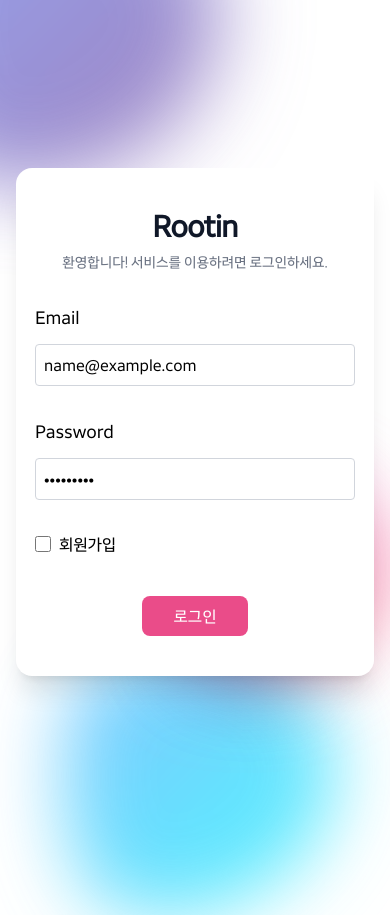
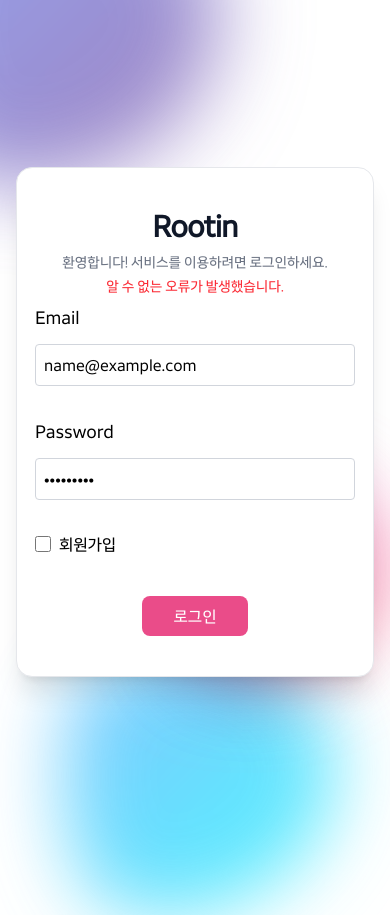
Before and after one commit to sm-rye/rootin-web, a React (Vite) app: page /auth in a window 390 px wide. Both pictures are taken after typing "name@example.com", "Sample123" into the empty fields and a click on the button "로그인". Built offline with nearby package versions, Linux system fonts and the light colour scheme; no server answers.

Commit message:
✨ Feat-rootin : auth 서버 통신 실패시 메시지 처리

```diff
--- a/src/Pages/Auth/AuthPage.tsx
+++ b/src/Pages/Auth/AuthPage.tsx
@@ -12,9 +12,8 @@ export default function AuthPage() {
       <div className="blob blob1" />
       <div className="blob blob2" />
       <div className="blob blob3" />
-
-      <div className="w-full max-w-112.5 px-4 lg:px-0 z-50">
-        <div className="p-10 shadow-xl border-none flex flex-col gap-y-8 bg-white rounded-2xl ">
+      <div className="w-full max-w-112.5 px-4 lg:px-0 z-50 ">
+        <div className="p-10 shadow-xl border border-gray-200 flex flex-col gap-y-8 bg-white rounded-2xl ">
           <header className="flex flex-col items-center gap-y-2">
             <h1 className="text-3xl font-bold tracking-tight text-gray-900">
               Rootin
--- a/src/features/auth/Components/AuthForm.tsx
+++ b/src/features/auth/Components/AuthForm.tsx
@@ -22,40 +22,38 @@ export default function AuthForm({
 
   const {
     authFormData,
+    error,
+
     onChangeAuthInput,
     removeNickname,
     setAuthFormData,
-    error,
     setError,
   } = useAuthForm();
 
-  const { mutate, isPending } = useAuth();
+  const { mutate, isPending, isError, error: responseErr } = useAuth();
 
   const handleAuthSubmit = (e: React.FormEvent<HTMLFormElement>) => {
     e.preventDefault();
+
     const { email, password, nickname } = authFormData;
 
+    // 1. 이메일과 비밀번호의 유효성 검사를 진행한다. (+ 회원가입일 경우 닉네임의 유효성검사를 진행한다)
     const validatedEmail = validateEmail(email);
     const validatedPassword = validatePassword(password);
+    const validatedNickname = isSignup ? validateNickname(nickname) : '';
 
-    setError((prev) => ({
-      ...prev,
+    // 2. 유효성 검사 결과를 에러 상태값에 셋팅한다
+    // - 에러가 있을 경우 메시지 셋팅
+    // - 에러가 없을 경우 빈 스트링
+    setError({
       email: validatedEmail,
       password: validatedPassword,
-    }));
+      nickname: validatedNickname,
+    });
 
-    if (validatedEmail || validatedPassword) return;
-
-    if (isSignup) {
-      const validatedNickname = validateNickname(nickname);
-
-      setError((prev) => ({
-        ...prev,
-        nickname: validatedNickname,
-      }));
-      if (validatedNickname) return;
-    }
-
+    // 3. 유효성 검사 실패 ? 함수리턴 : 뮤테이션 함수 실행
+    if (validatedEmail || validatedPassword || (isSignup && validatedNickname))
+      return;
     mutate({
       mode,
       formData: authFormData,
@@ -65,8 +63,15 @@ export default function AuthForm({
   return (
     <form
       onSubmit={handleAuthSubmit}
-      className="flex flex-col w-full max-w-[320px] mx-auto items-center"
+      className="flex flex-col w-full max-w-[320px] mx-auto items-center relative"
     >
+      {/* 에러가 발생했을 때만 메시지 노출 */}
+      {isError && (
+        <p className="text-red-500 text-sm absolute -top-7">
+          {responseErr.response?.data?.message ||
+            '알 수 없는 오류가 발생했습니다.'}
+        </p>
+      )}
       <fieldset
         disabled={isPending}
         className={`w-full flex flex-col items-center transition-all duration-300  ${isPending ? 'pointer-events-none opacity-90 blur-[0.5px]' : ''}`}
--- a/src/features/auth/model/useAuth.ts
+++ b/src/features/auth/model/useAuth.ts
@@ -16,17 +16,19 @@ export default function useAuth() {
     onSuccess: (data) => {
       const { token, user } = data;
 
+      // 1. token 셋팅
       localStorage.setItem('token', token);
       queryClient.invalidateQueries({ queryKey: ['user'] });
 
+      //2. user 응답값 스토어 저장
       setAuth(user);
-      alert('반갑습니다!');
 
+      //3. 루틴 페이지로 라우팅
       navigate('/routines', { replace: true });
     },
+
     onError: (error) => {
       console.error('인증 실패:', error);
-      alert('로그인/회원가입 중 오류가 발생했습니다.');
     },
   });
 }
--- a/src/shared/Components/Form/Input.tsx
+++ b/src/shared/Components/Form/Input.tsx
@@ -49,7 +49,6 @@ export default function Input({
             onChange={(e) => onChange?.(e)}
             onClick={() => onClick?.()}
             value={value}
-            autoComplete="false"
             maxLength={maxLength}
           />
           {inputNextText && <p> {inputNextText}</p>}
```
